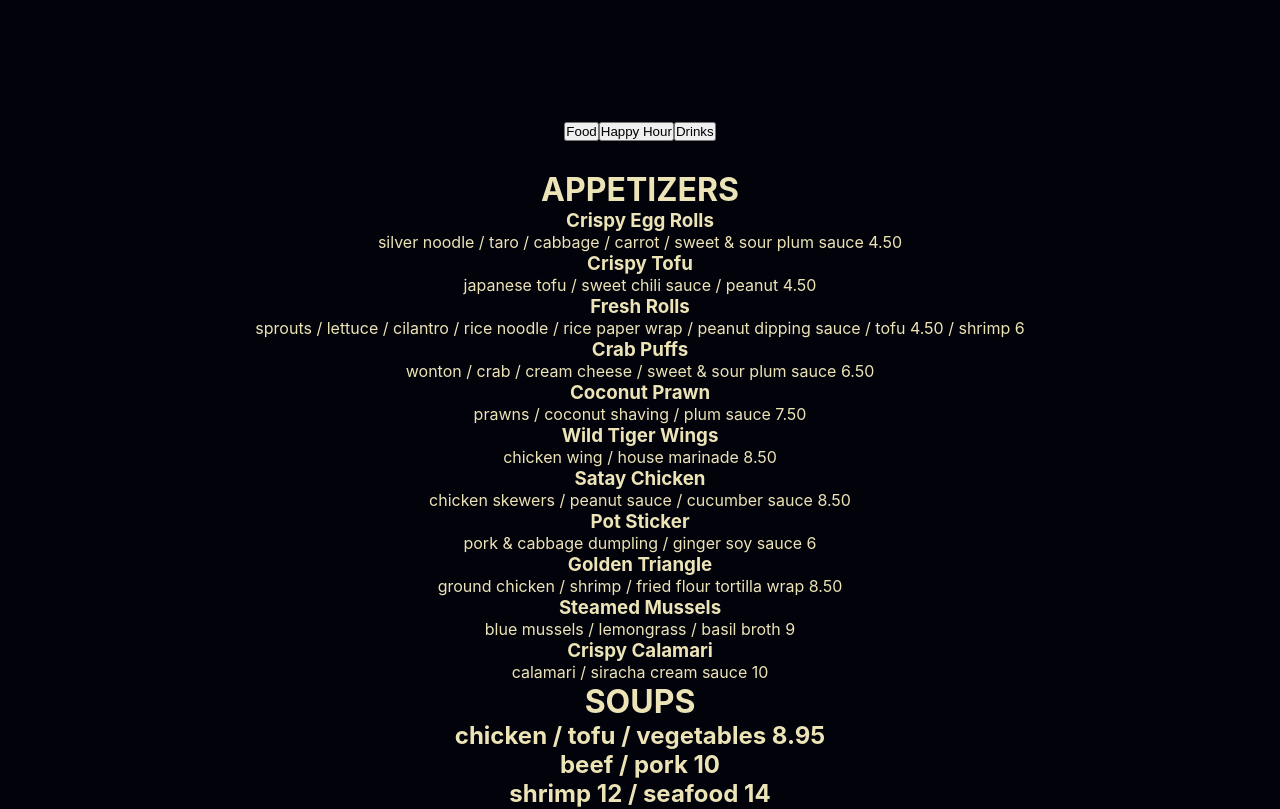
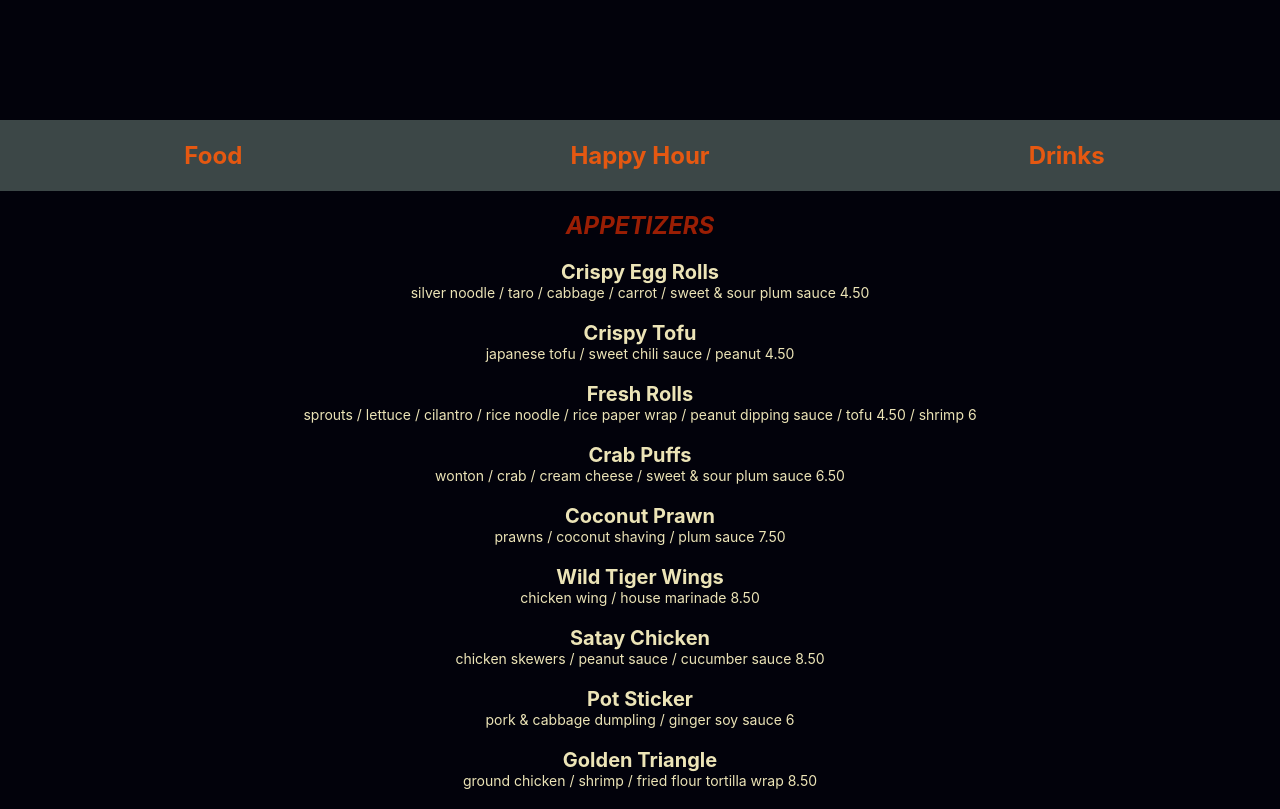
Before and after one commit to just-inspace/wild-tiger-thai-redesign, a React (Create React App) app in the folder wtt-react/: page / in a window 1280 px wide. Shown: the part 800-1609 px from the top of the page. Built offline with nearby package versions, Linux system fonts and the light colour scheme; the HTML template or start-up script is replaced by a standard one.

Commit message:
Rewrote animation for react transition group

```diff
--- a/wtt-react/package.json
+++ b/wtt-react/package.json
@@ -6,7 +6,8 @@
     "react": "^16.8.1",
     "react-dom": "^16.8.1",
     "react-scripts": "2.1.3",
-    "react-spring": "^8.0.3"
+    "react-spring": "^8.0.3",
+    "react-transition-group": "^2.5.3"
   },
   "scripts": {
     "start": "react-scripts start",
--- a/wtt-react/src/App.css
+++ b/wtt-react/src/App.css
@@ -2,17 +2,55 @@
   * GLOBAL DEFAULTS
 **/
 * {
-	margin:0;
-	padding:0;
+	margin: 0;
+	padding: 0;
 }
 
 body {
-	background-color: #02020B;
-	color:#ECE4B7;
+	background-color: #02020b;
+	color: #ece4b7;
 }
 
 .App {
 	text-align: center;
+}
+button {
+	border: none;
+	margin: 0;
+	padding: 0;
+	width: auto;
+	overflow: visible;
+
+	background: transparent;
+
+	/* inherit font & color from ancestor */
+	color: inherit;
+	font: inherit;
+
+	/* Normalize `line-height`. Cannot be changed from `normal` in Firefox 4+. */
+	line-height: normal;
+
+	/* Corrects font smoothing for webkit */
+	-webkit-font-smoothing: inherit;
+	-moz-osx-font-smoothing: inherit;
+
+	/* Corrects inability to style clickable `input` types in iOS */
+	-webkit-appearance: none;
+}
+
+/* Remove excess padding and border in Firefox 4+ */
+button {
+	border: 0;
+	padding: 0;
+}
+
+@keyframes fade {
+	from {
+		opacity: 0;
+	}
+	to {
+		opacity: 1;
+	}
 }
 
 /**
@@ -20,32 +58,32 @@ body {
 **/
 #topnav {
 	position: fixed;
-	height: 50px;
-	width:100%;
-	background-color:#97BA27;
+	height: 60px;
+	width: 100%;
+	background-color: #97ba27;
 }
 
 #pagelinks {
-	display:flex;
-	justify-content:space-evenly;
-	width:100%;
+	display: flex;
+	justify-content: space-evenly;
+	width: 100%;
 }
 
 #pagelinks a {
-	height:50px;
-	width:100%;
-	display:block;
-	background-color:#97BA27;
-	text-decoration:none;
+	height: 50px;
+	width: 100%;
+	display: block;
+	background-color: #97ba27;
+	text-decoration: none;
 }
 #pagelinks a:hover {
-	text-decoration:none;
+	text-decoration: none;
 }
 
 #homeSection,
 #contactSection,
 #menuSection {
-	padding-top:60px;
+	padding-top: 60px;
 }
 #homeSection {
 	min-height: 100vh;
@@ -60,21 +98,53 @@ body {
 **/
 #menuSection {
 	min-height: 100vh;
-	display:grid;
+	display: grid;
 	grid-template-columns: 10% 80% 10%;
-	grid-template-rows:50px auto;
+	grid-template-rows: 71px auto;
 }
 
 #menuButtons {
-	grid-row-start:1;
-	grid-row-end:2;
-	grid-column-start:2;
-	grid-column-end:3;
+	grid-row-start: 1;
+	grid-row-end: 2;
+	grid-column-start: 1;
+	grid-column-end: 4;
+	background-color: #3c4747;
+	color: #e55811;
+
+	display: flex;
+	align-content: stretch;
+	justify-content: space-evenly;
+}
+
+.menuButton {
+	justify-self: stretch;
+	align-self: stretch;
+	width: 100%;
+	font-size: 24px;
+	font-weight: bold;
+	line-height: 24px;
 }
 
 #menu {
-	grid-row-start:2;
-	grid-row-end:auto;
-	grid-column-start:2;
-	grid-column-end:3;
+	grid-row-start: 2;
+	grid-row-end: auto;
+	grid-column-start: 2;
+	grid-column-end: 3;
 }
+
+#menu h1 {
+	margin-top: 20px;
+	color: #9a1e04;
+	font-size: 24px;
+	font-style: italic;
+}
+#menu h2 {
+	font-size: 16px;
+}
+#menu h3 {
+	margin-top: 20px;
+	font-size: 20px;
+}
+#menu p {
+	font-size: 14px;
+}
--- a/wtt-react/src/components/menu.jsx
+++ b/wtt-react/src/components/menu.jsx
@@ -1,15 +1,34 @@
-import React from "react";
+import React, { Component } from "react";
+import Transition from "react-transition-group/Transition";
 
-export default function Menu(props) {
+class Menu extends Component {
+	state = {};
+
+	render() {
+		const defaultStyles = {
+			transition: `opacity 250ms ease-in-out`,
+			opacity: 0
+		};
+		const transitionStyles = {
+			entering: { opacity: 0 },
+			entered: { opacity: 1 }
+		};
 		return (
-		<div id="menu">
-			{Object.values(props.menu).map((el, index) => (
+			<Transition in={this.props.toggle} timeout={0} appear>
+				{state => (
+					<div
+						id="menu"
+						style={{ ...defaultStyles, ...transitionStyles[state] }}
+					>
+						{Object.values(this.props.menu).map((el, index) => (
 							<React.Fragment key={index}>
 								<h1>{el.heading}</h1>
 
-					{el.subheadings && el.subheadings.map((subhead_el, index) => (
-
-						<h2 key={index} className="subheading">{subhead_el}</h2>
+								{el.subheadings &&
+									el.subheadings.map((subhead_el, index) => (
+										<h2 key={index} className="subheading">
+											{subhead_el}
+										</h2>
 									))}
 								{el.items.map((sub_el, i) => (
 									<React.Fragment key={i}>
@@ -20,5 +39,10 @@ export default function Menu(props) {
 							</React.Fragment>
 						))}
 					</div>
+				)}
+			</Transition>
 		);
 	}
+}
+
+export default Menu;
--- a/wtt-react/src/components/menuNav.jsx
+++ b/wtt-react/src/components/menuNav.jsx
@@ -5,9 +5,19 @@ class MenuNav extends Component {
 		const { click } = this.props;
 		return (
 			<div id="menuButtons">
-				<button id="foodButton" value="foodMenu" onClick={click}>Food</button>
-				<button id="happyHourButton" value="happyHourMenu" onClick={click}>Happy Hour</button>
-				<button id="drinksButton" value="drinksMenu" onClick={click}>Drinks</button>
+				<button class="menuButton" value="foodMenu" onClick={click}>
+					Food
+				</button>
+				<button
+					class="menuButton"
+					value="happyHourMenu"
+					onClick={click}
+				>
+					Happy Hour
+				</button>
+				<button class="menuButton" value="drinksMenu" onClick={click}>
+					Drinks
+				</button>
 			</div>
 		);
 	}
--- a/wtt-react/src/components/menuSection.jsx
+++ b/wtt-react/src/components/menuSection.jsx
@@ -11,21 +11,28 @@ class MenuSection extends Component {
 		foodMenu: foodMenu,
 		drinksMenu: drinksMenu,
 		happyHourMenu: happyHourMenu,
-		activeMenu: "foodMenu"
+		activeMenu: "foodMenu",
+		toggle: true
 	};
 
 	// handlers
 	handleClick = e => {
-		this.setState({ activeMenu: e.target.value });
+		if (this.state.activeMenu !== e.target.value) {
+			const menu = e.target.value;
+			setTimeout(() => this.toggleTransition(menu), 250);
+			this.setState({ toggle: false });
+		}
 	};
-
+	toggleTransition = menu => {
+		this.setState({ activeMenu: menu, toggle: true });
+	};
 	render() {
 		return (
 			<div id="menuSection">
 				<MenuNav click={this.handleClick} />
 				<Menu
 					menu={this.state[this.state.activeMenu]}
-					value={this.state.activeMenu}
+					toggle={this.state.toggle}
 				/>
 			</div>
 		);
```
Also changed, not shown: 1 other file (tests, documents, lock files or other folders). Lines whose indentation alone changed are shown as unchanged.
